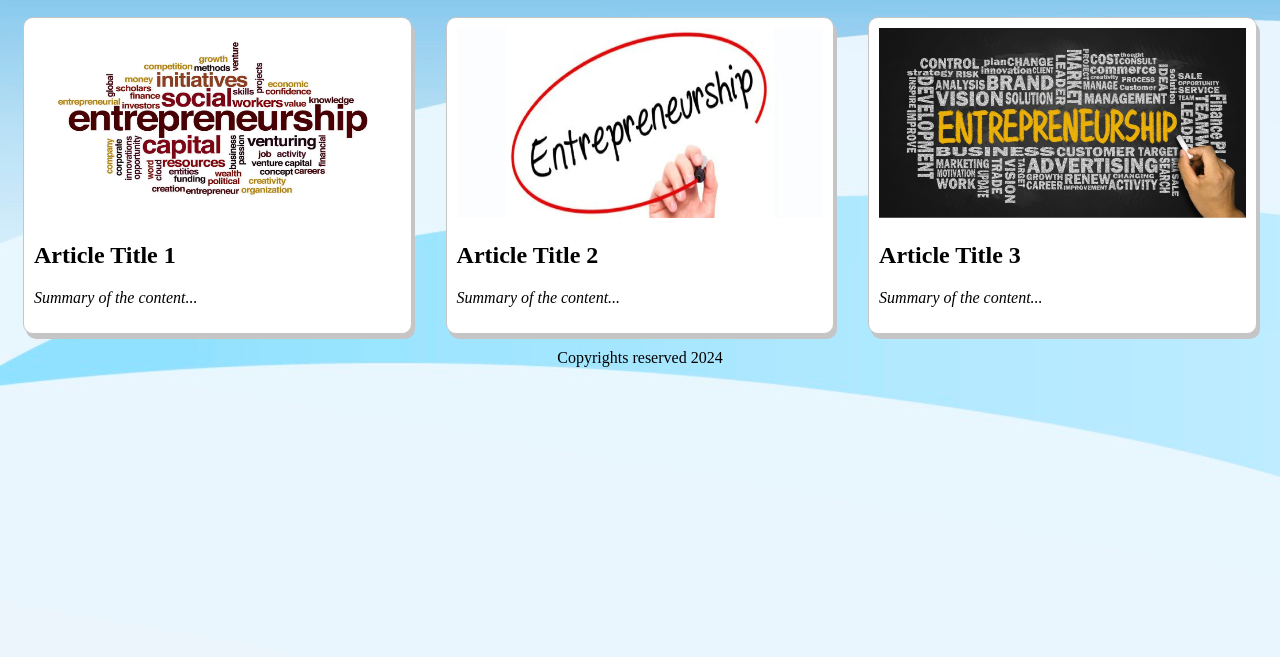
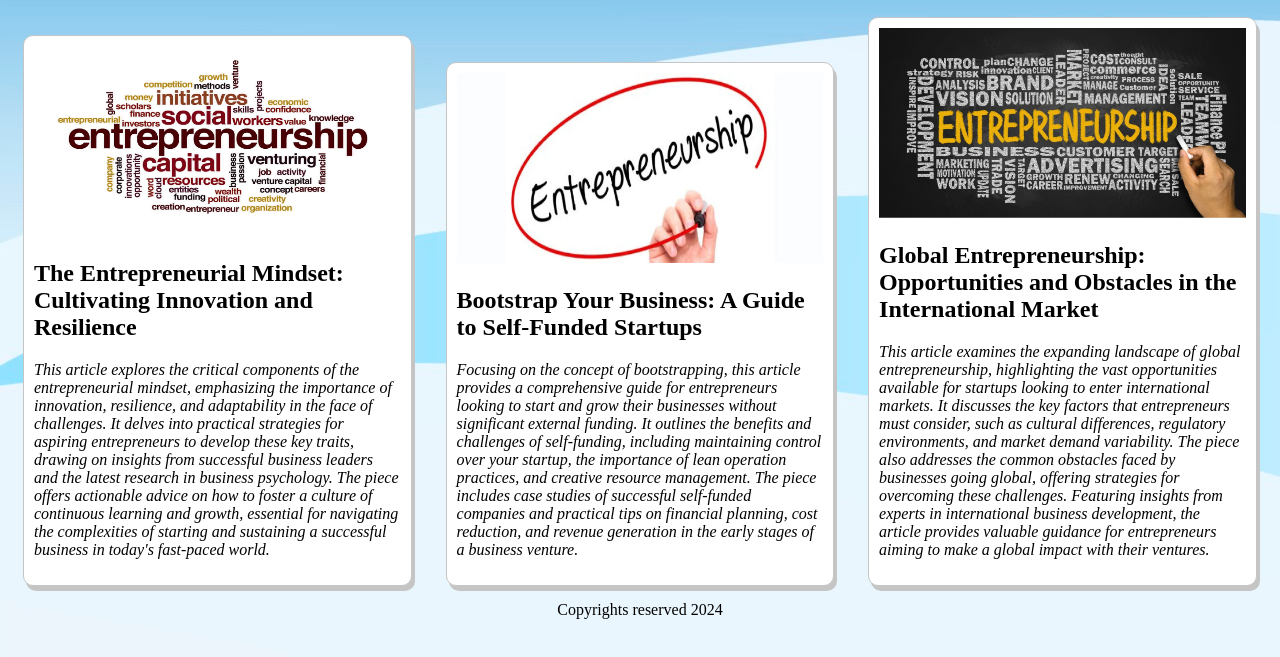
Before and after one commit to Abdulaziz1ns/Abdulaziz1ns.github.io, a plain HTML site: page blog.html in a window 1280 px wide. Shown: the part 135-792 px from the top of the page. Drawn offline with Linux system fonts and the light colour scheme.

Commit message:
update blog page content

```diff
--- a/blog.html
+++ b/blog.html
@@ -33,23 +33,23 @@
         <h1>Recent Articles</h1>
         <section class="blog-item">
             <img src="images/article1.webp" alt="article" width="100%" height="auto" />
-            <h2>Article Title 1</h2>
+            <h2>The Entrepreneurial Mindset: Cultivating Innovation and Resilience</h2>
             <p>
-                <i>Summary of the content...</i>
+                <i>This article explores the critical components of the entrepreneurial mindset, emphasizing the importance of innovation, resilience, and adaptability in the face of challenges. It delves into practical strategies for aspiring entrepreneurs to develop these key traits, drawing on insights from successful business leaders and the latest research in business psychology. The piece offers actionable advice on how to foster a culture of continuous learning and growth, essential for navigating the complexities of starting and sustaining a successful business in today's fast-paced world.</i>
             </p>
         </section>
         <section class="blog-item">
             <img src="images/article2.webp" alt="article" width="100%" height="auto" />
-            <h2>Article Title 2</h2>
+            <h2>Bootstrap Your Business: A Guide to Self-Funded Startups</h2>
             <p>
-                <i>Summary of the content...</i>
+                <i>Focusing on the concept of bootstrapping, this article provides a comprehensive guide for entrepreneurs looking to start and grow their businesses without significant external funding. It outlines the benefits and challenges of self-funding, including maintaining control over your startup, the importance of lean operation practices, and creative resource management. The piece includes case studies of successful self-funded companies and practical tips on financial planning, cost reduction, and revenue generation in the early stages of a business venture.</i>
             </p>
         </section>
         <section class="blog-item">
             <img src="images/article3.jpeg" alt="article" width="100%" height="auto" />
-            <h2>Article Title 3</h2>
+            <h2>Global Entrepreneurship: Opportunities and Obstacles in the International Market</h2>
             <p>
-                <i>Summary of the content...</i>
+                <i>This article examines the expanding landscape of global entrepreneurship, highlighting the vast opportunities available for startups looking to enter international markets. It discusses the key factors that entrepreneurs must consider, such as cultural differences, regulatory environments, and market demand variability. The piece also addresses the common obstacles faced by businesses going global, offering strategies for overcoming these challenges. Featuring insights from experts in international business development, the article provides valuable guidance for entrepreneurs aiming to make a global impact with their ventures.</i>
             </p>
         </section>
     </main>
```
